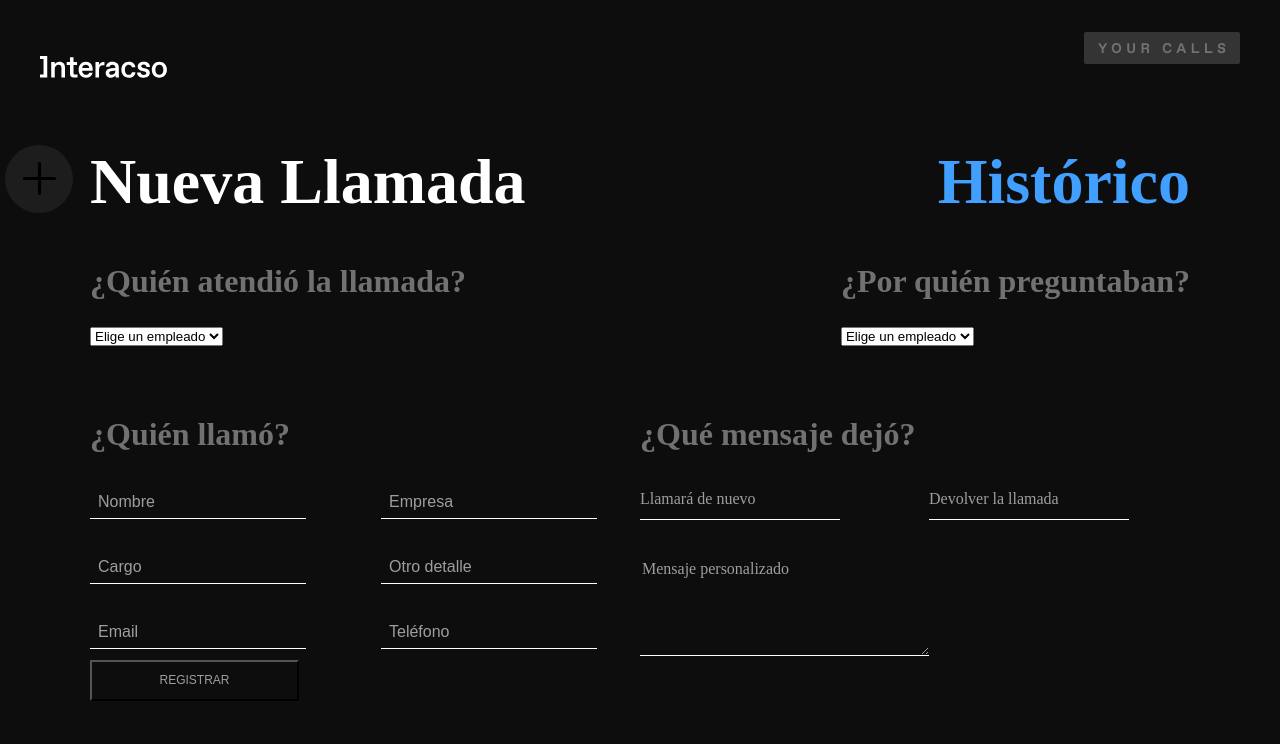
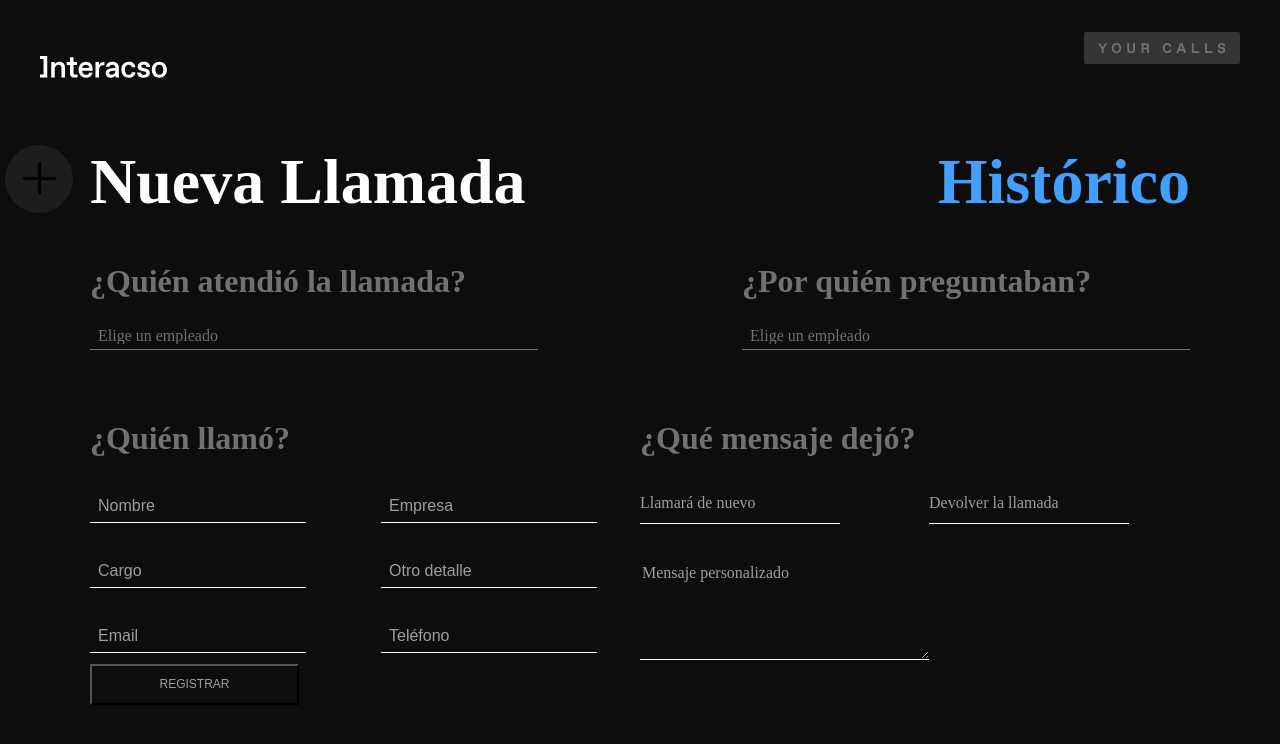
Before and after one commit to alhana-yo/easley-s4-your-calls-app, a React (Create React App) app: page / in a window 1280 px wide. Shown: the top 744 px of the page. Built offline with nearby package versions, Linux system fonts and the light colour scheme.

Commit message:
Add initial select styles

```diff
--- a/src/styles/App.scss
+++ b/src/styles/App.scss
@@ -135,6 +135,23 @@ position: relative;
   display: grid;
   grid-template-columns: 1fr 1fr;
   grid-column-gap: 32px;
+}
+
+.main__employees{
+  appearance: none;
+  color: $color-grey;
+  background-color: $color-blacK;
+  border-top: none;
+  border-left: none;
+  border-right: none;
+  border-radius: 0;
+  outline: none;
+  font-family: Favorit,'Times New Roman', Times, serif;
+  font-size: 16px;
+  color: $color-grey;
+  min-width: 448px;
+  padding-left: 8px;
+  padding-bottom: 5px;
 }
 
 //Style for QUien LLamó
```
